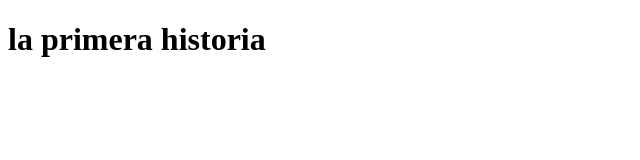
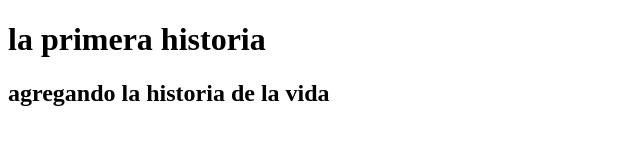
Before and after one commit to juan1miguel/blog-ultra, a plain HTML site: page index.html in a window 1280 px wide. Shown: the whole page, without its empty margins (0-640 px from the left). Drawn offline with Linux system fonts and the light colour scheme.

Commit message:
agregando historia

```diff
--- a/index.html
+++ b/index.html
@@ -9,6 +9,7 @@
 
 <body>
     <h1>la primera historia</h1>
+    <h2>agregando la historia de la vida</h2>
 </body>
 
 </html>
```
